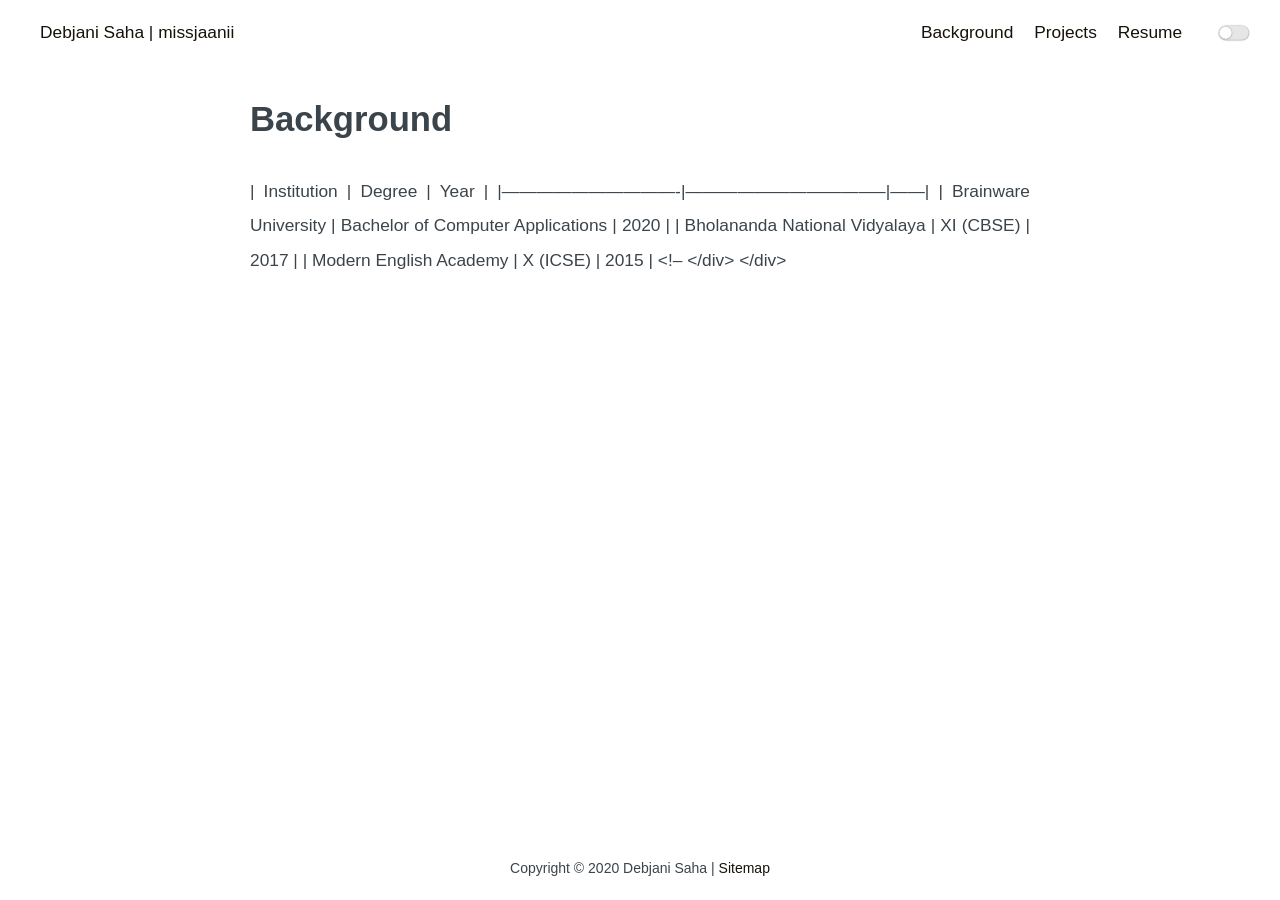
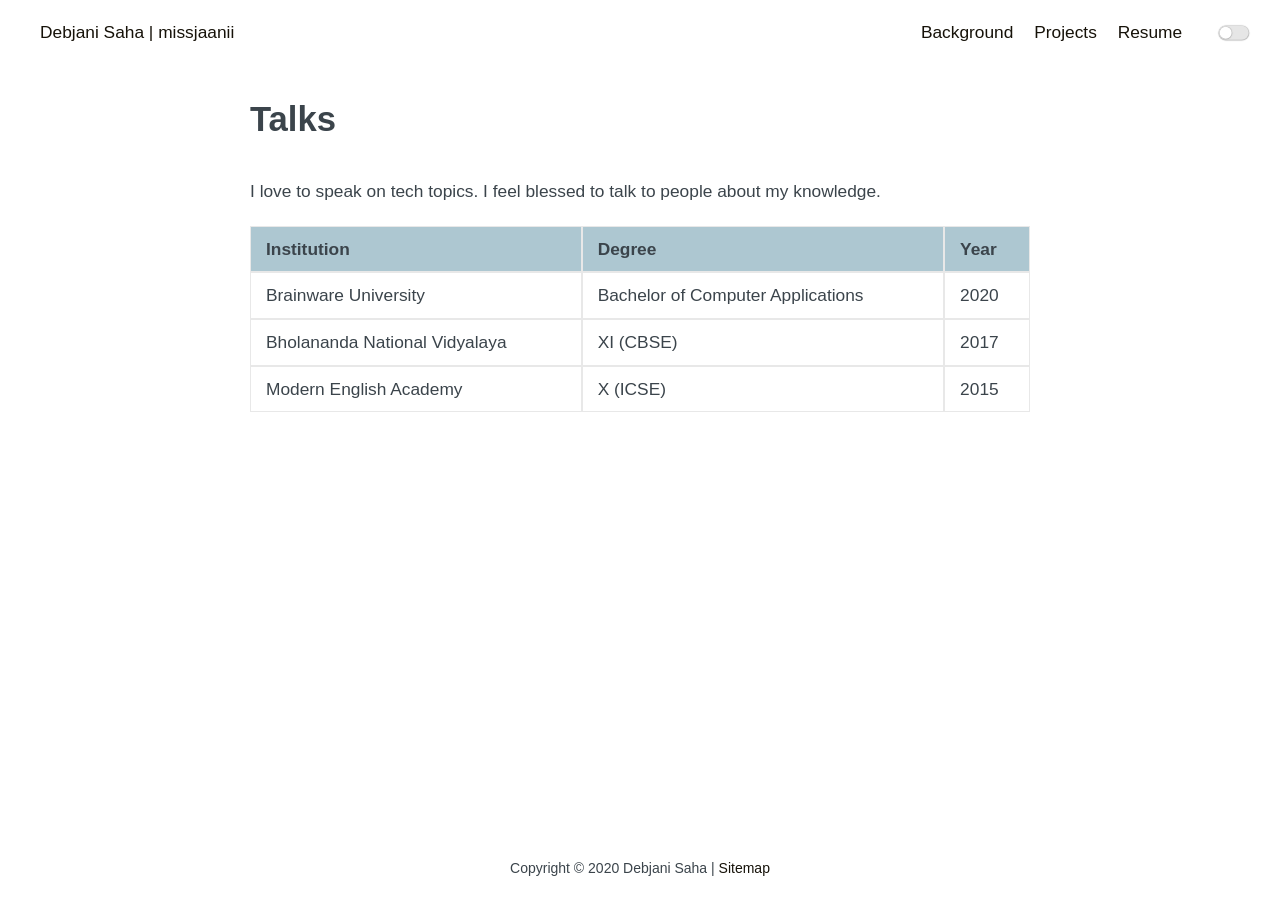
Before and after one commit to missjaanii/missjaanii.github.io, a Jekyll site: the page built from blogs.md, in a window 1280 px wide. Built offline with Jekyll 4.4.1, drawn with Linux system fonts in a browser that asks for light colours.

Commit message:
blogs
update 10

```diff
--- a/_layouts/blog.html
+++ b/_layouts/blog.html
@@ -1,13 +1,14 @@
 ---
 layout: default
 ---
-<!-- This is the page for /posts -->
+
 <div class="main">
     <div class="container">
         <article class="post-wrap page">
-            <h2 class="post-title">Background</h2>
+            <h2 class="post-title">Talks</h2>
             <section class="post-content">
-                {{content}}
+                <p>I love to speak on tech topics. I feel blessed to talk to people about my knowledge.</p>
+                    {{content}}
             </section>
         </article>
     </div>
--- a/blogs.md
+++ b/blogs.md
@@ -11,12 +11,3 @@ permalink: /posts
 | Brainware University          | Bachelor of Computer Applications | 2020 |
 | Bholananda National Vidyalaya | XI (CBSE)                         | 2017 |
 | Modern English Academy        | X (ICSE)                          | 2015 |
-    <!--{% for post in site.posts %}
-<!--<article class="archive-item"><a class="archive-item-link" href="{{ post.url }}">{{ post.title }}</a>
-</article>
-    {% endfor %}
-</div>
-</div>
-
-<div class="main">
-<div class="post-wrap archive">
```
